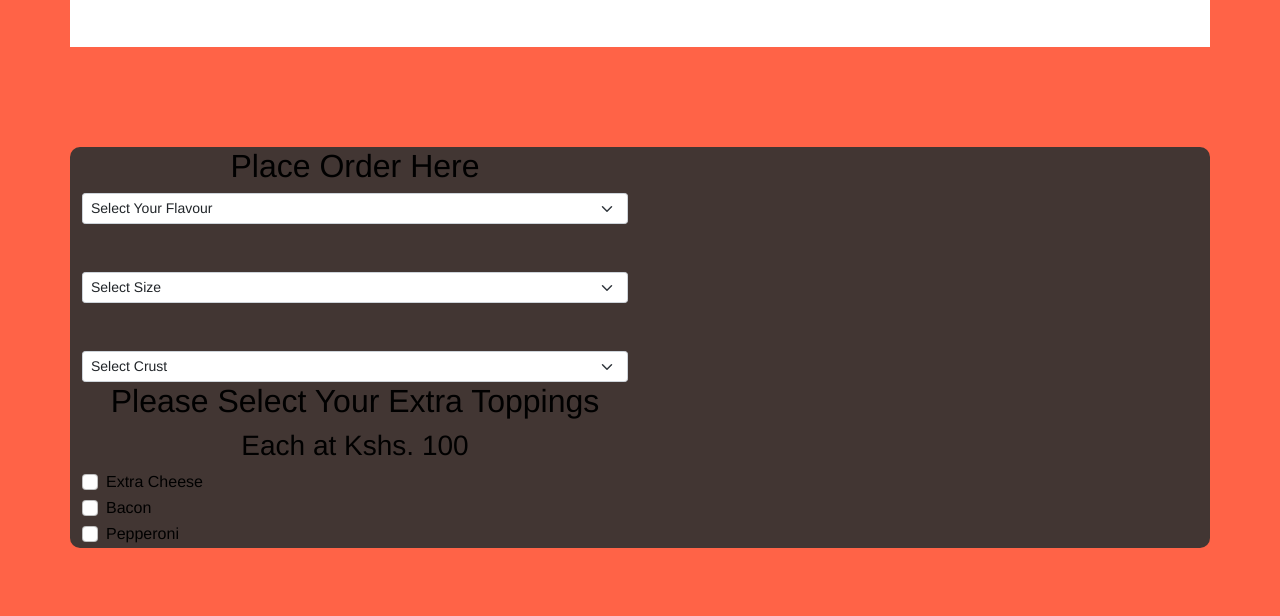
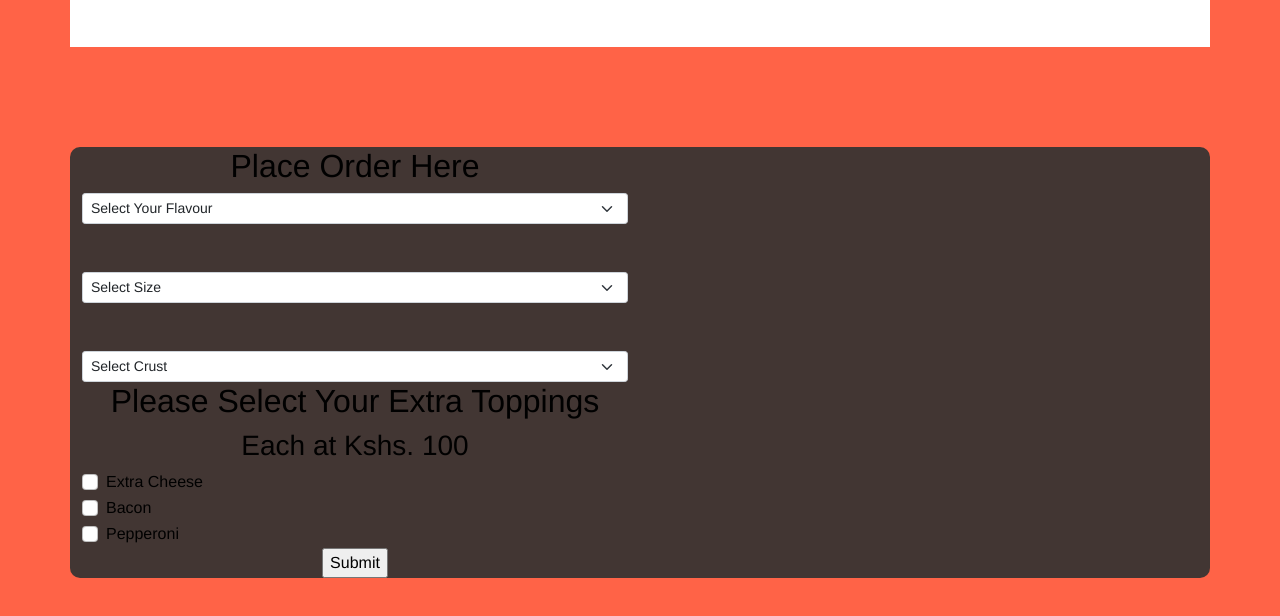
Before and after one commit to KairigoShawn/pizza-palace, a plain HTML site: page index.html in a window 1280 px wide. Shown: the part 1345-1961 px from the top of the page. Drawn offline with nearby package versions, Linux system fonts and the light colour scheme.

Commit message:
adds submit button to form

```diff
--- a/index.html
+++ b/index.html
@@ -223,6 +223,7 @@
                   id="flexCheckDefault"
                 />
               </div>
+              <input type="submit" value="Submit" name="submit" id="sub" />
             </form>
           </div>
           <div class="col-md-6" id="output"></div>
```
